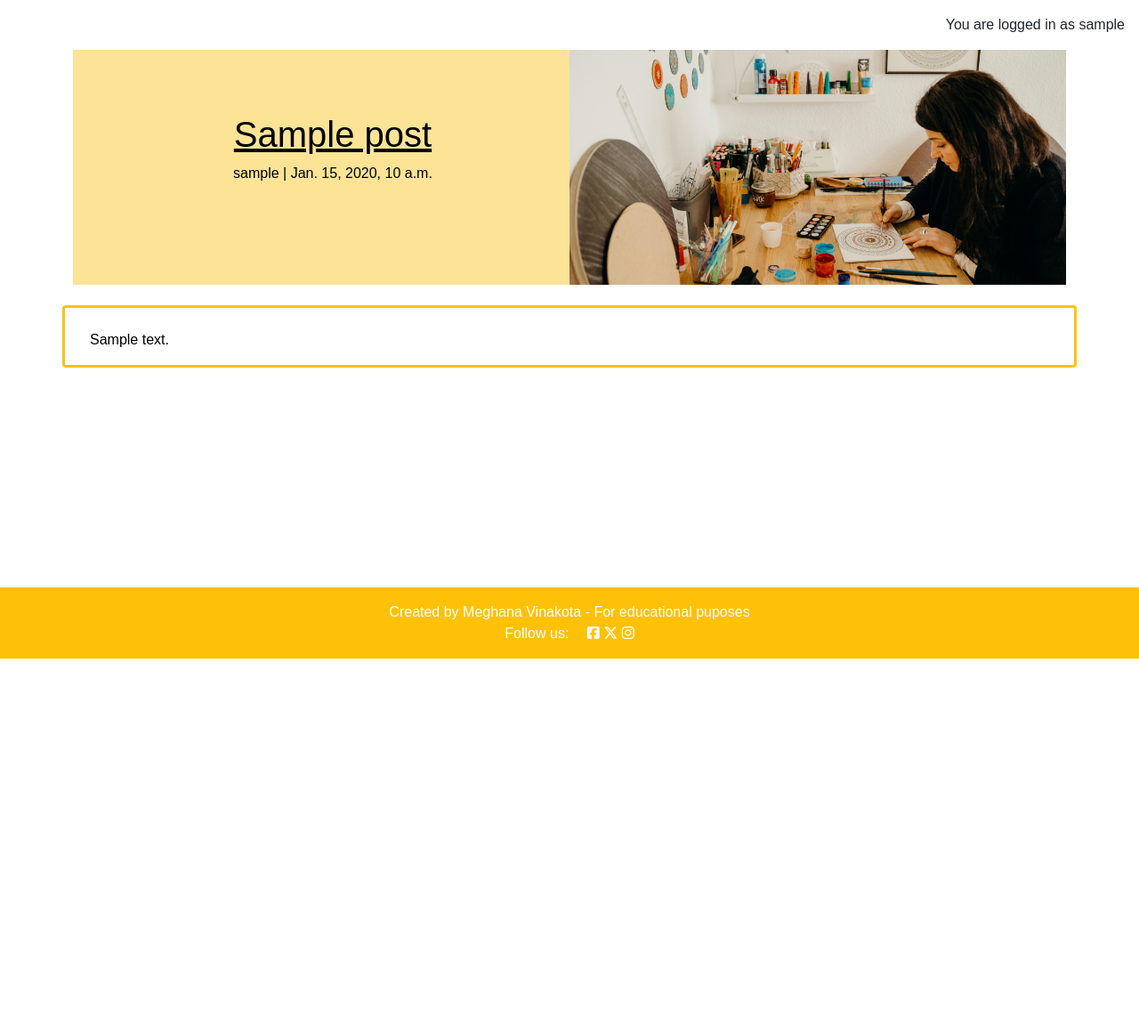
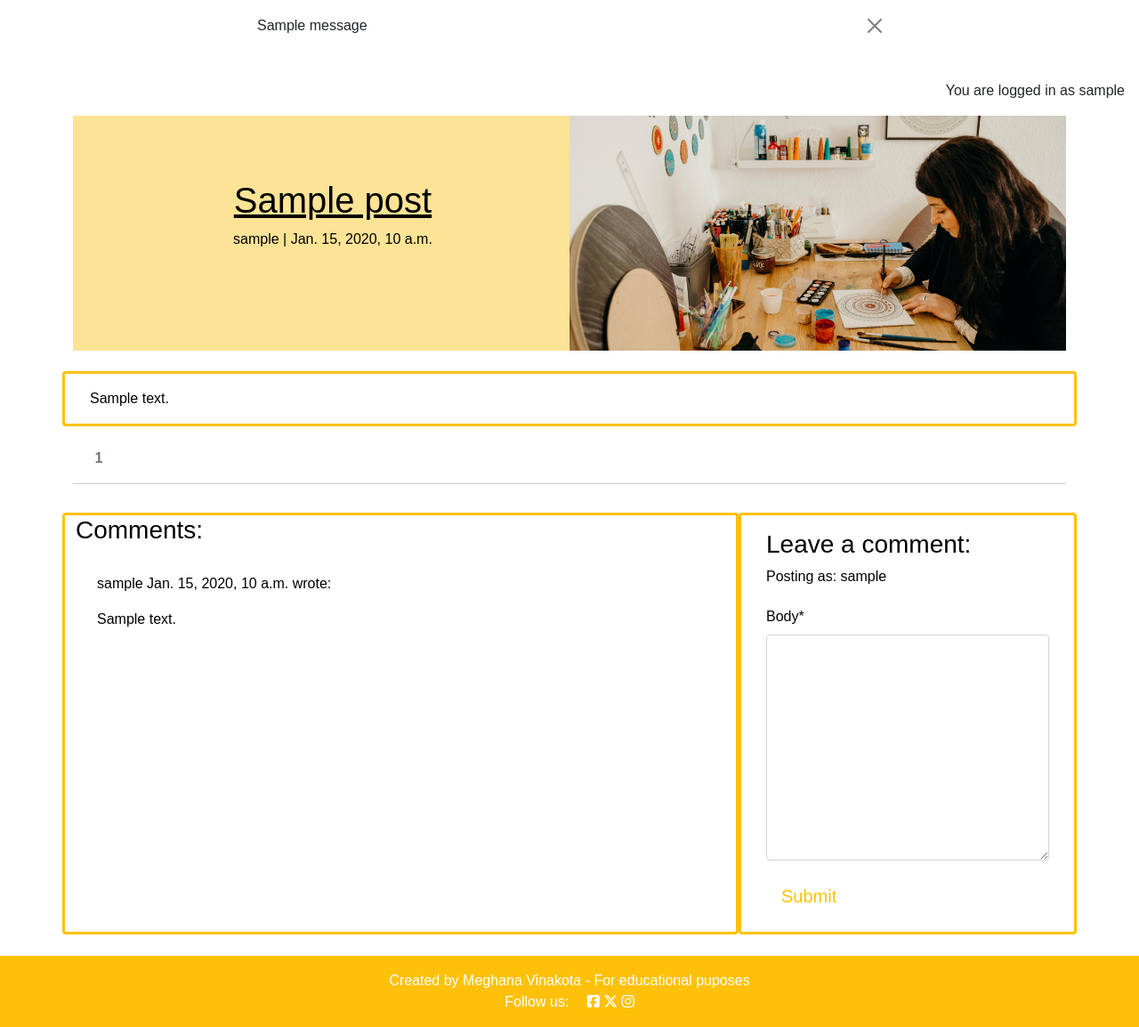
Before and after one commit to Meghanarajvinakota/art-of-mandalas, a Django app: a page that uses templates/base.html in a window 1280 px wide. Shown: the part 60-1214 px from the top of the page at 89% size. Before the commit the page ends 800 px from the top, so only its background shows below. Run offline with Django 4.2, Linux system fonts and the light colour scheme; a user stored in the database is signed in; tables that the repository leaves empty hold one stand-in row (values such as "Sample post"); one stand-in notice (Sample message) is shown; some libraries are stand-ins or nearby versions; some web fonts are replaced.

Commit message:
Add comments

```diff
--- /dev/null
+++ b/blog/forms.py
@@ -0,0 +1,8 @@
+from .models import Comment
+from django import forms
+
+
+class CommentForm(forms.ModelForm):
+    class Meta:
+        model = Comment
+        fields = ('body',)
--- a/blog/templates/blog/post_detail.html
+++ b/blog/templates/blog/post_detail.html
@@ -1,6 +1,7 @@
 
 {% extends 'base.html' %} {% block content %}
 {% load static %}
+{% load crispy_forms_tags %}
 
 <div class="masthead">
     <div class="container">
@@ -24,13 +25,72 @@
             <div class="card-body">
                 <!-- The post content goes inside the card-text. -->
                 <!-- Use the | safe filter inside the template tags -->
-                <h2>{{ coder }}</h2>
                 <p class="card-text">
                     {{ post.content | safe }}
                 </p>
             </div>
         </div>
     </div>
+    <!-- Displaying count of comments -->
+  <div class="row">
+    <div class="col-12">
+      <strong class="text-secondary">
+        <i class="far fa-comments"></i> {{ comment_count }}
+      </strong>
+    </div>
+    <div class="col-12">
+      <hr>
+    </div>
+  </div>
+  <!-- Displaying Comments -->
+  <div class="row">
+    <div class="col-md-8 card mb-4  mt-3 ">
+      <h3>Comments:</h3>
+      <div class="card-body">
+        <!-- We want a for loop inside the empty control tags
+          to iterate through each comment in comments -->
+        {% for comment in comments %}
+        <div class="p-2 comments
+          {% if not comment.approved and comment.author == user %}
+          faded{% elif not comment.approved %} d-none{% endif %}">
+          <p class="font-weight-bold">
+            {{ comment.author }}
+            <span class="font-weight-normal">
+              {{ comment.created_on }}
+            </span> wrote:
+          </p>
+          <div id="comment{{ comment.id }}">
+            {{ comment.body | linebreaks }}
+          </div>
+          {% if not comment.approved and comment.author == user %}
+          <p class="approval">
+            This comment is awaiting approval
+          </p>
+          {% endif %}
+        </div>
+        <!-- Our for loop ends here -->
+        {% endfor %}
+      </div>
+    </div>
+    <!-- Creating New Comments -->
+    <div class="col-md-4 card mb-4 mt-3">
+        <div class="card-body">
+          {% if user.is_authenticated %}
+          <h3>Leave a comment:</h3>
+          <p>Posting as: {{ user.username }}</p>
+          <form id="commentForm" method="post"
+            style="margin-top: 1.3em;">
+            {{ comment_form | crispy }}
+            {% csrf_token %}
+            <button id="submitButton" type="submit"
+              class="btn btn-signup btn-lg">Submit</button>
+          </form>
+          {% else %}
+          <p>Log in to leave a comment</p>
+          {% endif %}
+        </div>
+      </div>
+  </div>
 </div>
 
 {% endblock content %}
--- a/blog/views.py
+++ b/blog/views.py
@@ -1,6 +1,8 @@
 from django.shortcuts import render, get_object_or_404
 from django.views import generic
+from django.contrib import messages
 from .models import Post
+from .forms import CommentForm
 
 # Create your views here.
 
@@ -26,9 +28,28 @@ def post_detail(request, slug):
 
     queryset = Post.objects.filter(status=1)
     post = get_object_or_404(queryset, slug=slug)
+    comments = post.comments.all().order_by("-created_on")
+    comment_count = post.comments.filter(approved=True).count()
+    if request.method == "POST":
+        comment_form = CommentForm(data=request.POST)
+        if comment_form.is_valid():
+            comment = comment_form.save(commit=False)
+            comment.author = request.user
+            comment.post = post
+            comment.save()
+            messages.add_message(
+            request, messages.SUCCESS,
+            'Comment submitted and awaiting approval'
+            )
+    comment_form = CommentForm()
+
 
     return render(
         request,
         "blog/post_detail.html",
-        {"post": post},
+        {"post": post,
+        "comments": comments,
+        "comment_count": comment_count,
+        "comment_form": comment_form,
+        },
     )
--- a/requirements.txt
+++ b/requirements.txt
@@ -1,7 +1,9 @@
 asgiref==3.8.1
+crispy-bootstrap5==0.7
 dj-database-url==0.5.0
 Django==4.2.16
 django-allauth==0.57.2
+django-crispy-forms==2.3
 django-summernote==0.8.20.0
 gunicorn==20.1.0
 oauthlib==3.2.2
--- a/templates/base.html
+++ b/templates/base.html
@@ -77,6 +77,20 @@
         </div>
     </nav>
 
+    <!-- displaying Django messages -->
+    <div class="container">
+        <div class="row">
+            <div class="col-md-8 offset-md-2">
+                {% for message in messages %}
+                <div class="alert {{ message.tags }} alert-dismissible
+          fade show" id="msg" role="alert">
+                    {{ message | safe }}
+                    <button type="button" class="btn-close" data-bs-dismiss="alert" aria-label="Close"></button>
+                </div>
+                {% endfor %}
+            </div>
+        </div>
+    </div>
 
     <main class="flex-shrink-0 main-bg">
         {% if user.is_authenticated %}
```
Also changed, not shown: mandalas/settings.py (+6 -1 lines).
